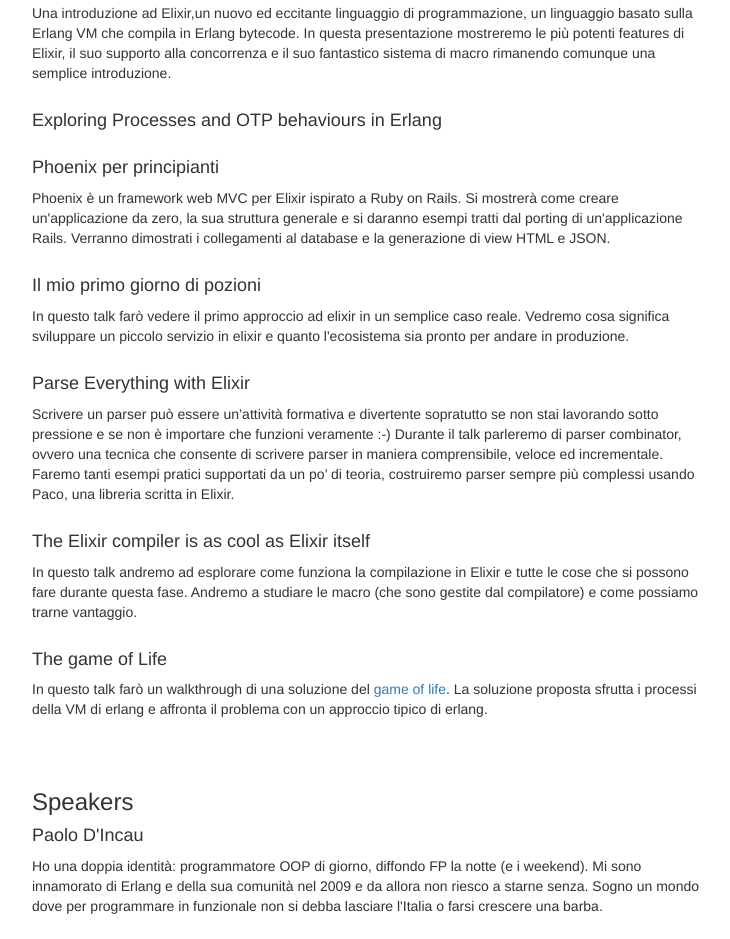
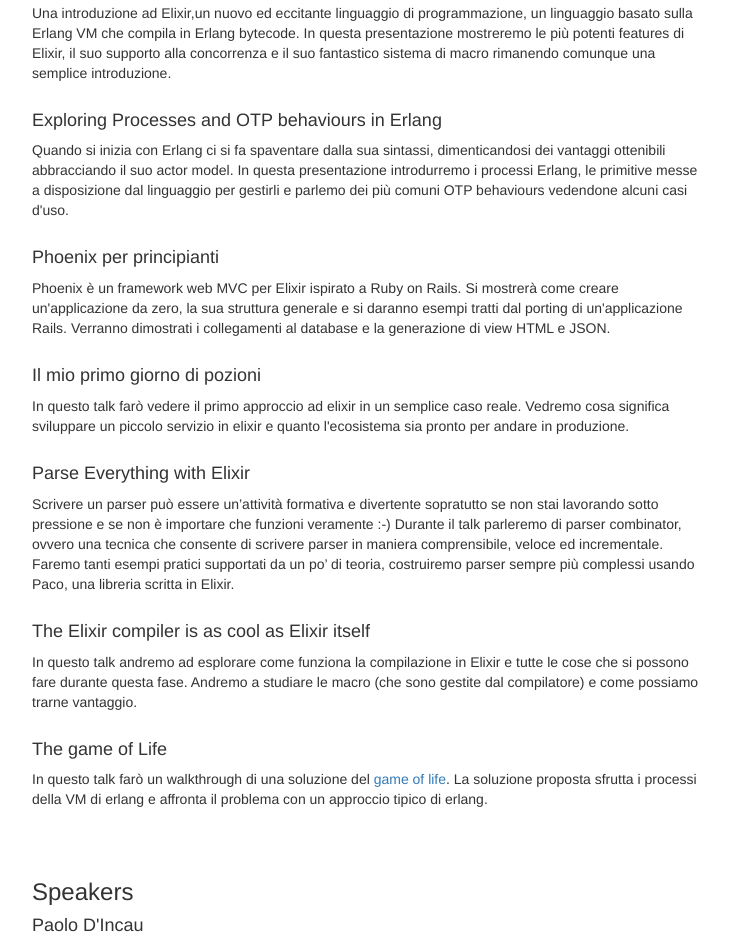
Before and after one commit to gpad/italian-elixir, a plain HTML site: page index.html in a window 1280 px wide. Shown: the part 943-1882 px from the top of the page, without its empty margins (273-1003 px from the left). Drawn offline with Linux system fonts and the light colour scheme.

Commit message:
Add abstract of intro erlang

```diff
--- a/index.html
+++ b/index.html
@@ -83,7 +83,11 @@
             semplice introduzione.</p>
 
           <h4 id="exploringotp">Exploring Processes and OTP behaviours in Erlang</h4>
-          <p> </p>
+          <p>Quando si inizia con Erlang ci si fa spaventare dalla sua sintassi,
+	    dimenticandosi dei vantaggi ottenibili abbracciando il suo actor model.
+	    In questa presentazione introdurremo i processi Erlang, le primitive
+	    messe a disposizione dal linguaggio per gestirli e parlemo dei più
+	    comuni OTP behaviours vedendone alcuni casi d'uso. </p>
 
           <h4 id="phoenix">Phoenix per principianti</h4>
           <p>Phoenix è un framework web MVC per Elixir ispirato a Ruby on Rails.
```
